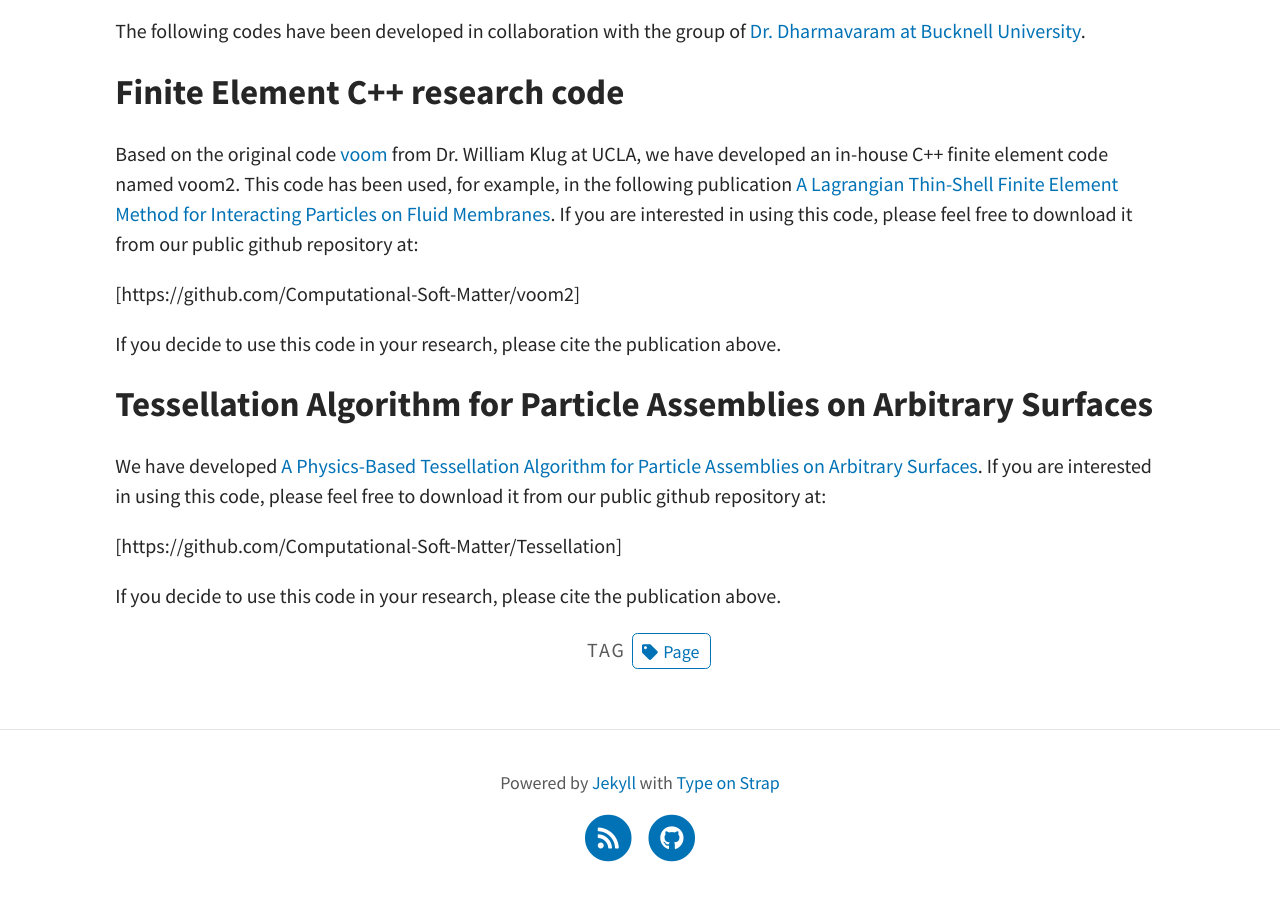
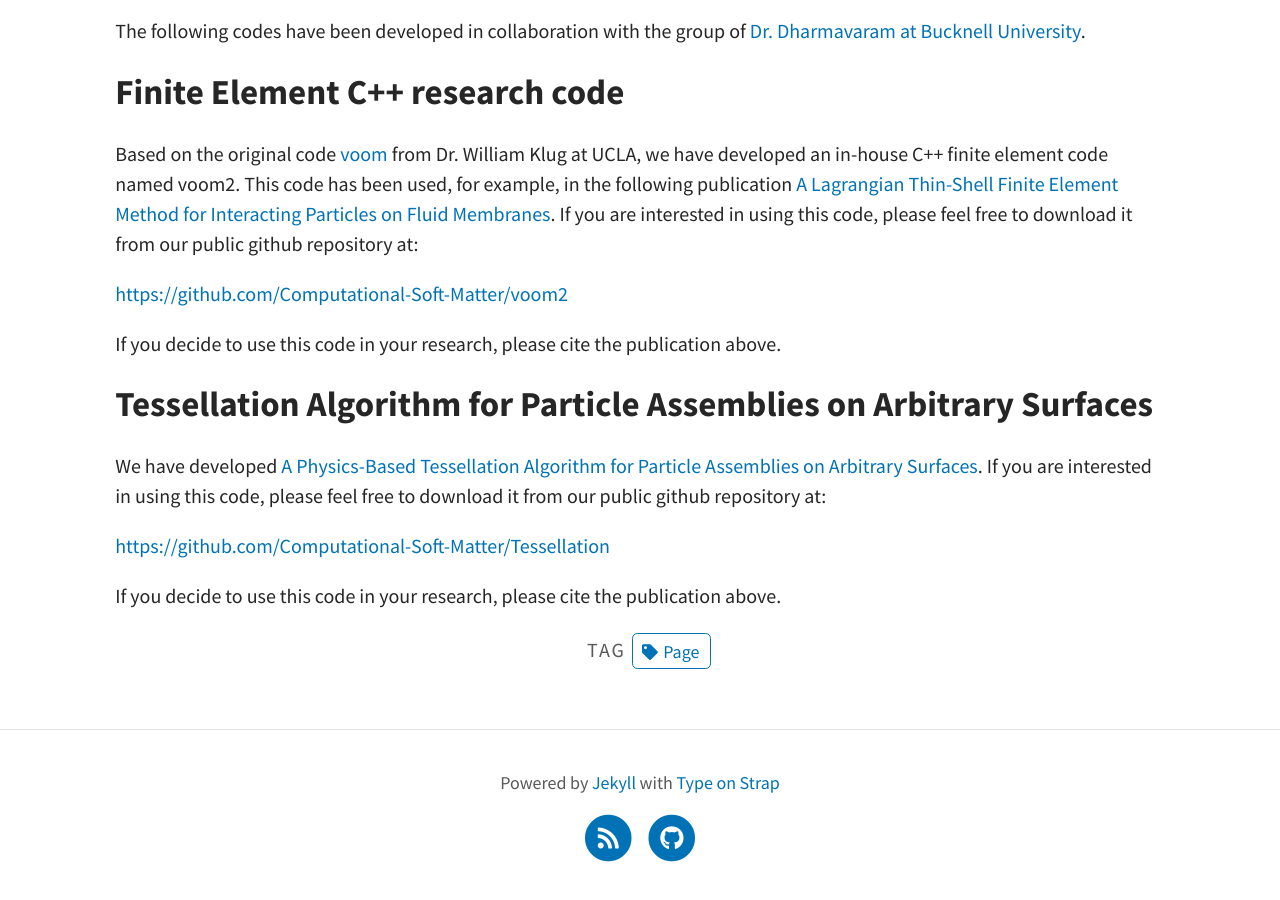
Before and after one commit to CBL-UCF/CBL-UCF.github.io, a Jekyll site: the page built from pages/04Code.md, in a window 1280 px wide and 900 px high, scrolled down 1178 px. Built offline with Jekyll 4.4.1, drawn with Linux system fonts in a browser that asks for light colours; a script that is not in the unit is left out; part of the change alters nothing that is shown; some of the changed text lies outside the part shown.

Commit message:
Update 04Code.md

```diff
--- a/pages/04Code.md
+++ b/pages/04Code.md
@@ -10,7 +10,7 @@ tags: [Page]
 ## Anatomically-guided deep learning model for LV geometry generation with UQ
 The Python implementation for [“Anatomically-guided Deep Learning for Left Ventricle Geometry Generation with Uncertainty Quantification based on Short-axis MR Images."](https://www.sciencedirect.com/science/article/pii/S0952197623001963) can be found at:
 
-[https://github.com/CBL-UCF/unet_ag]
+[https://github.com/CBL-UCF/unet_ag](https://github.com/CBL-UCF/unet_ag)
 
 If you decide to use this code in your research, please cite the publication above.
 <br/>
@@ -30,7 +30,7 @@ The following codes have been developed in collaboration with the group of [Dr.
 ## Finite Element C++ research code
 Based on the original code [voom](https://github.com/wsklug/voom) from Dr. William Klug at UCLA, we have developed an in-house C++ finite element code named voom2. This code has been used, for example, in the following publication [A Lagrangian Thin-Shell Finite Element Method for Interacting Particles on Fluid Membranes](https://www.mdpi.com/2077-0375/12/10/960). If you are interested in using this code, please feel free to download it from our public github repository at:
 
-[https://github.com/Computational-Soft-Matter/voom2]
+[https://github.com/Computational-Soft-Matter/voom2](https://github.com/Computational-Soft-Matter/voom2)
 
 If you decide to use this code in your research, please cite the publication above.
 <br/>
@@ -38,7 +38,7 @@ If you decide to use this code in your research, please cite the publication abo
 ## Tessellation Algorithm for Particle Assemblies on Arbitrary Surfaces
 We have developed [A Physics-Based Tessellation Algorithm for Particle Assemblies on Arbitrary Surfaces](https://www.sciencedirect.com/science/article/pii/S0010465524000894). If you are interested in using this code, please feel free to download it from our public github repository at:
 
-[https://github.com/Computational-Soft-Matter/Tessellation]
+[https://github.com/Computational-Soft-Matter/Tessellation](https://github.com/Computational-Soft-Matter/Tessellation)
 
 If you decide to use this code in your research, please cite the publication above.
 <br/>
```
